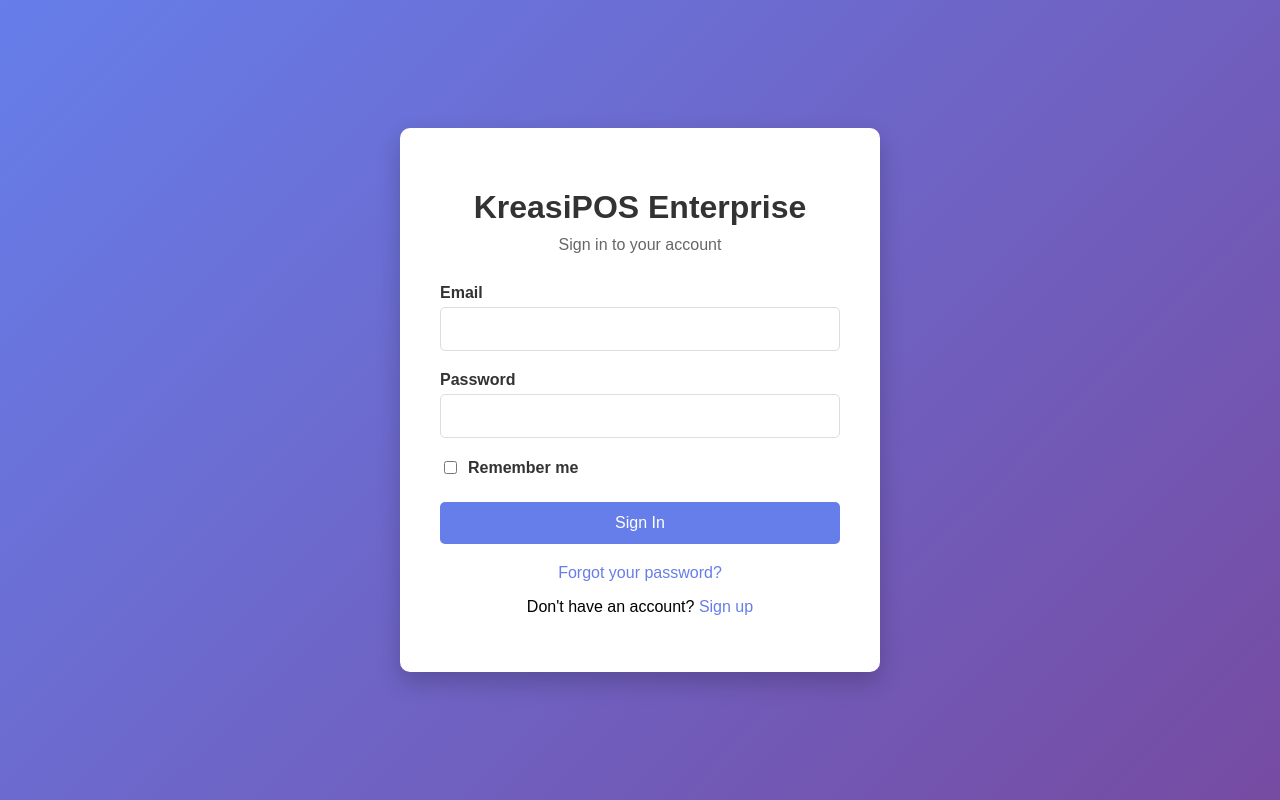
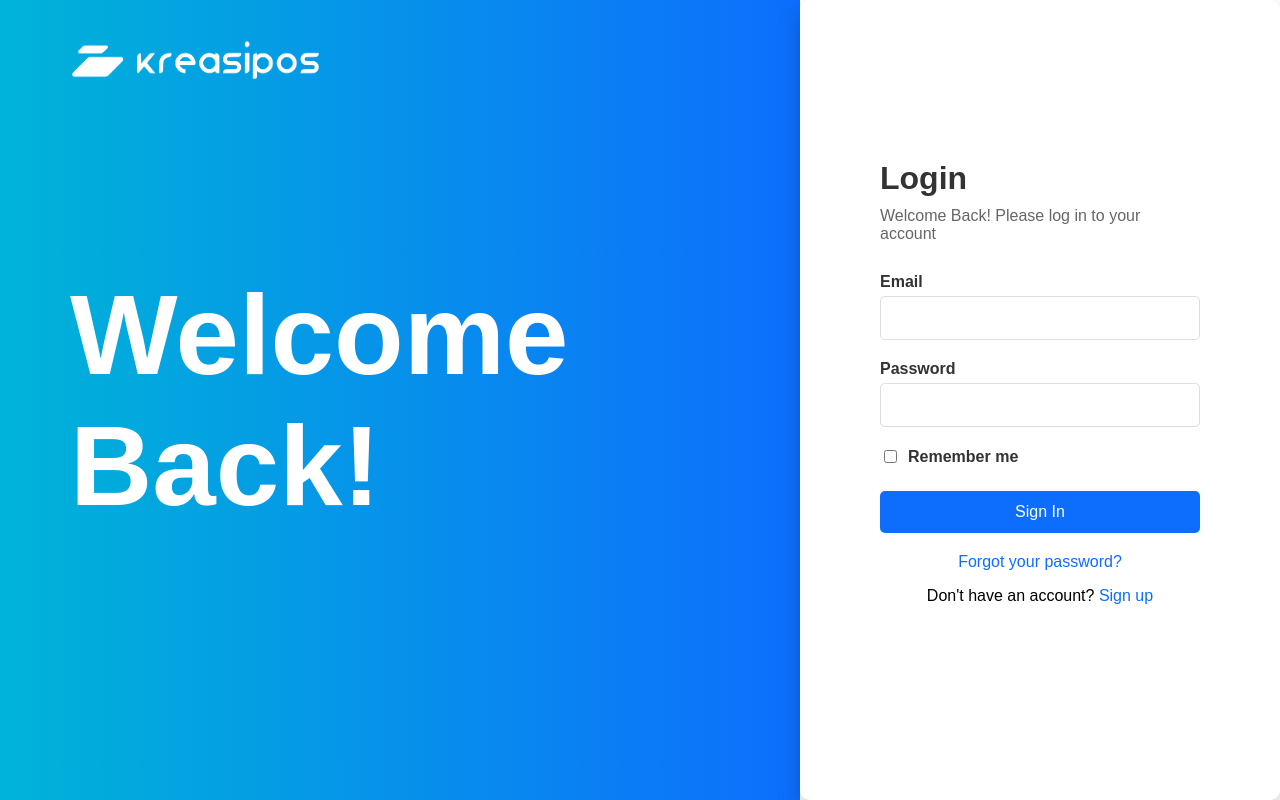
Before and after one commit to jmsleo/kreasiPOS, a Flask app: page /auth/login in a window 1280 px wide. Run offline with Flask 3, Linux system fonts and the light colour scheme; data comes from the database, SQL or seed files in the repository; some libraries are stand-ins or nearby versions.

Commit message:
[KREASIPOS][PUBLISH] Revisi ui login

```diff
--- a/app/templates/auth/login.html
+++ b/app/templates/auth/login.html
@@ -15,16 +15,20 @@
             margin: 0;
         }
         .login-container {
-            background: white;
             padding: 40px;
-            border-radius: 10px;
             box-shadow: 0 10px 25px rgba(0,0,0,0.2);
             width: 100%;
-            max-width: 400px;
+            max-width: 380px;
+            text-align: left;
+            background: none; /* sebelumnya: white */
+            box-shadow: none; /* hapus bayangan */
+            padding-top: 0;
         }
         .login-header {
-            text-align: center;
+            text-align: left;
             margin-bottom: 30px;
+            margin-top: 0;
+            align-items: flex-start;
         }
         .login-header h1 {
             color: #333;
@@ -60,7 +64,7 @@
         .btn-login {
             width: 100%;
             padding: 12px;
-            background: #667eea;
+            background: #0d6efd;
             color: white;
             border: none;
             border-radius: 5px;
@@ -69,14 +73,14 @@
             transition: background 0.3s;
         }
         .btn-login:hover {
-            background: #5a6fd8;
+            background: #3d8bfd;
         }
         .form-footer {
             text-align: center;
             margin-top: 20px;
         }
         .form-footer a {
-            color: #667eea;
+            color: #0d6efd;
             text-decoration: none;
         }
         .form-footer a:hover {
@@ -112,13 +116,88 @@
             outline: none;
             border-color: #667eea;
         }
+        /* Layout dua sisi */
+        .main-container {
+            display: flex;
+            height: 100vh;
+            width: 100%;
+        }
+
+        /* Panel kiri dengan gradasi */
+        .left-panel {
+            flex: 1;
+            background: linear-gradient(270deg, #0d6efd, #00b4d8);
+            display: flex;
+            align-items: center;
+            justify-content: left;
+            color: white;
+            font-size: 48px;
+            font-weight: 700;
+            text-align: center;
+            padding: 20px;
+        }
+
+        /* Panel kanan tempat form login */
+        .right-panel {
+            flex: 1;
+            display: flex;
+            align-items: center;
+            justify-content: center;
+            background: white;
+            padding: 40px;
+            background: white;
+            padding: 40px;
+            border-radius: 10px;
+            box-shadow: 0 10px 25px rgba(0,0,0,0.2);
+            width: 100%;
+            max-width: 400px;
+
+        }
+
+        /* Hilangkan background body gradasi lama */
+        body {
+            background: none;
+            margin: 0;
+            font-family: Arial, sans-serif;
+        }
+
+        /* Posisi logo di pojok kiri atas */
+        .left-panel .logo-top {
+            position: absolute;
+            top: 20px;      /* jarak dari atas */
+            left: 20px;     /* jarak dari kiri */
+            margin-top: 15px;
+            margin-left: 50px;
+        }
+
+        /* Agar teks Welcome tetap di tengah panel */
+        .left-panel h1 {
+            font-size: 114px;
+            font-weight: 700;
+            margin: 0;
+            text-align: left;
+            margin-left: 50px;
+        }
     </style>
 </head>
 <body>
+    <body>
+  <div class="main-container">
+    <div class="left-panel">
+                <div class="logo-top">
+            <img src="{{ url_for('static', filename='assets/logo-gambar.png') }}"
+                alt="KreasiPOS Logo"
+                style="height: 50px; width: auto;">
+        </div>
+
+      <h1>Welcome<br>Back!</h1>
+    </div>
+
+    <div class="right-panel">
     <div class="login-container">
         <div class="login-header">
-            <h1>KreasiPOS Enterprise</h1>
-            <p>Sign in to your account</p>
+            <h1>Login</h1>
+            <p>Welcome Back! Please log in to your account</p>
         </div>
 
         {% with messages = get_flashed_messages(with_categories=true) %}
@@ -173,5 +252,7 @@
             <p>Don't have an account? <a href="{{ url_for('auth.register') }}">Sign up</a></p>
         </div>
     </div>
+    </div>
+  </div>
 </body>
 </html>
```
Also changed, not shown: app/templates/auth/register.html (+134 -7 lines), app/static/assets/logo-gambar.png (added), 1 other file.
